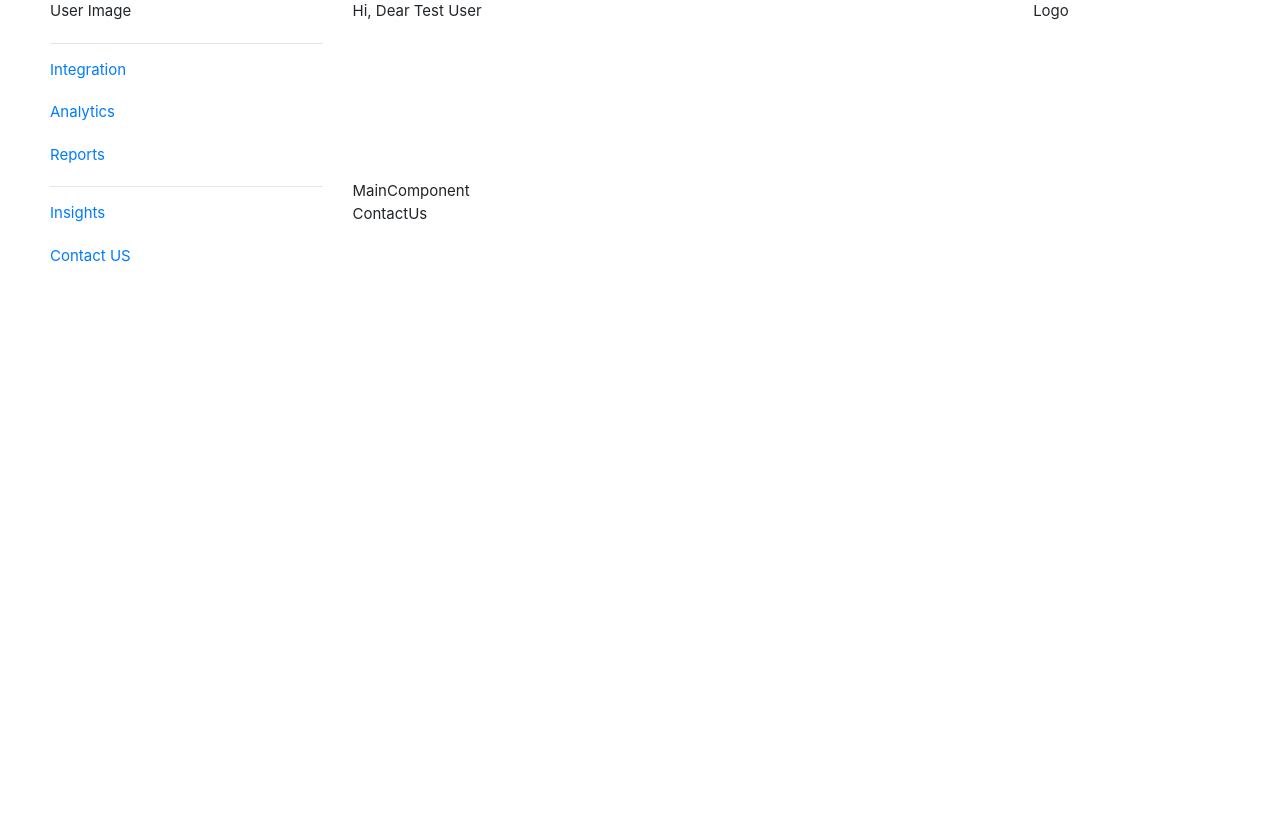
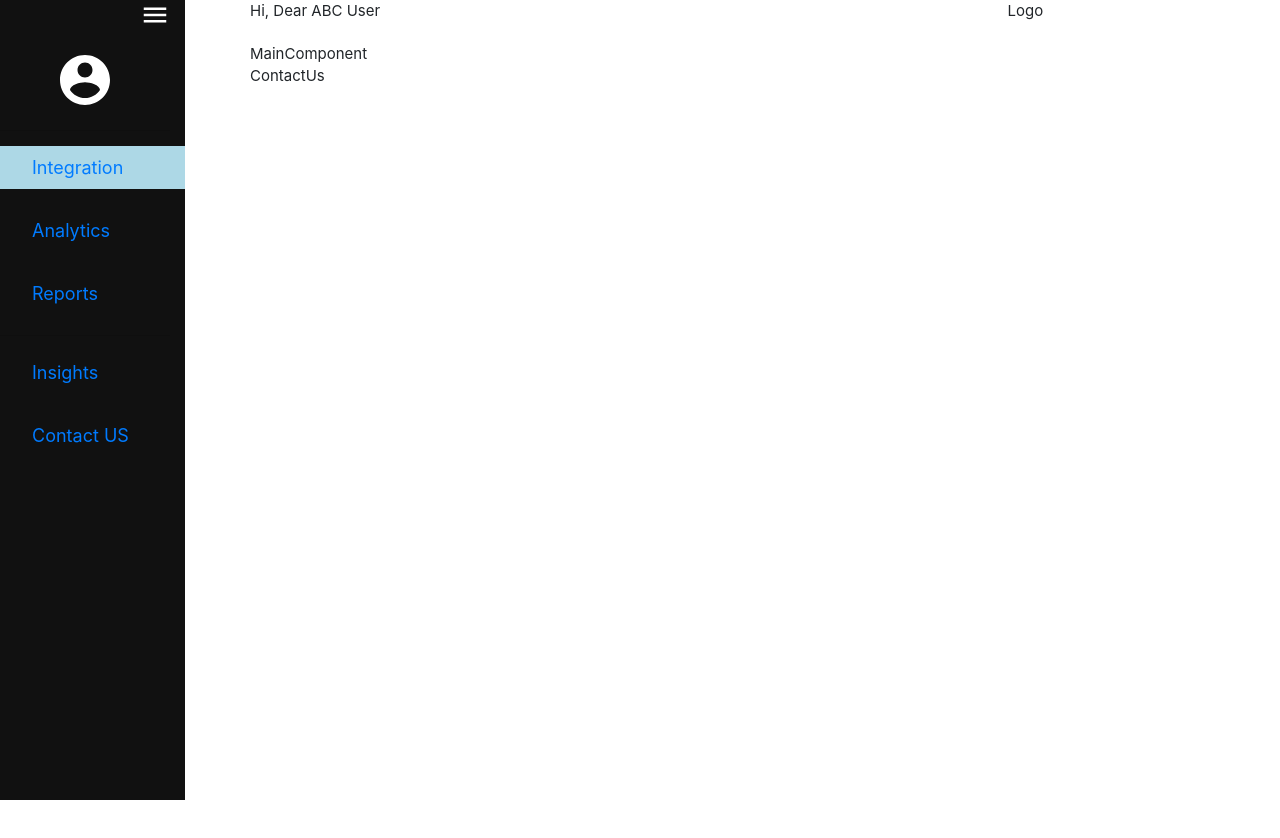
Before and after one commit to abhijeet-sonaje/interview-test, a React (Create React App) app in the folder test-react-app-frontend/: page /contactus in a window 1280 px wide. Shown: the top 838 px of the page. After the commit the page ends 800 px from the top, so only its background shows below. Built offline with nearby package versions, Linux system fonts and the light colour scheme.

Commit message:
sidebar completed

```diff
--- a/test-react-app-frontend/src/App.tsx
+++ b/test-react-app-frontend/src/App.tsx
@@ -6,19 +6,28 @@ import Sidenav from './components/Sidenav/index';
 import Header from './components/Header/index';
 import MainComponent from './components/MainComponent/index';
 
-class App extends Component {
+class App extends Component<any, any> {
+    constructor(props: any) {
+        super(props);
+        this.state = {
+            margin: "200px"
+        }
+    }
+
+    setMarginToZero() {
+        this.setState({
+            margin: "0px"
+        })
+    }
+
     render() {
         return (
             <div className="main-container">
                 <Router>
-                    <div className="row">
-                        <div className="col-md-3">
-                            <Sidenav />
-                        </div>
-                        <div className="col-md-9">
-                            <Header />
-                            <MainComponent />
-                        </div>
+                    <Sidenav setMarginToZero={this.setMarginToZero.bind(this)} />
+                    <div className="main" style={{ marginLeft: this.state.margin }}>
+                        <Header name="ABC" />
+                        <MainComponent />
                     </div>
                 </Router>
             </div>
--- a/test-react-app-frontend/src/components/Header/index.tsx
+++ b/test-react-app-frontend/src/components/Header/index.tsx
@@ -1,14 +1,14 @@
 import React, { Component } from 'react';
 
 
-export default class App extends Component {
+export default class App extends Component<any> {
     public render() {
         return (
-            <div className="row header-height">
-                <div className="col-sm-9">
-                    Hi, Dear Test User
+            <div className="row">
+                <div className="col-sm-9 col-md-9 col-lg-9">
+                    Hi, Dear {this.props.name} User
                 </div>
-                <div className="col-sm-3">
+                <div className="col-sm-3 col-md-3 col-lg-3">
                     Logo
                 </div>
             </div>
--- a/test-react-app-frontend/src/components/MainComponent/index.tsx
+++ b/test-react-app-frontend/src/components/MainComponent/index.tsx
@@ -1,5 +1,5 @@
 import React, { Component } from 'react';
-import { Switch, Route } from "react-router-dom";
+import { Switch, Route, Redirect } from "react-router-dom";
 
 import Integration from './Integration/index';
 import Analytics from './Analytics/index';
@@ -14,11 +14,11 @@ export default class App extends Component<any, any> {
                 <div className="col-md col-sm">
                     MainComponent
                     <Switch>
-                        <Route path="/integration">
-                            <Integration />
-                        </Route>
                         <Route path="/analytics">
                             <Analytics />
+                            <Route path="/integration">
+                                <Integration />
+                            </Route>
                         </Route>
                         <Route path="/reports">
                             <Reports />
@@ -30,6 +30,9 @@ export default class App extends Component<any, any> {
                             <ContactUs />
                         </Route>
                     </Switch>
+                    <Route exact path="/" render={() => (
+                        <Redirect to="/integration" />
+                    )} />
                 </div>
             </div>
         );
--- /dev/null
+++ b/test-react-app-frontend/src/components/Sidenav/index.scss
@@ -0,0 +1,56 @@
+.sidebar {
+    height: 100%;
+    width: 0;
+    position: fixed;
+    z-index: 1;
+    top: 0;
+    left: 0;
+    background-color: #111;
+    overflow-x: hidden;
+    transition: 0.5s;
+
+    .sidenav-items {
+        padding: 8px 8px 8px 32px;
+        text-decoration: none;
+        font-size: 18px;
+        color: #818181;
+        display: block;
+        transition: 0.3s;
+    }
+
+    a:hover {
+        color: #f1f1f1;
+    }
+
+    .active {
+        background: lightblue;
+    }
+}
+
+  .openbtn {
+    font-size: 20px;
+    cursor: pointer;
+    background-color: #111;
+    color: white;
+    padding: 10px 15px;
+    border: none;
+  }
+
+  .openbtn:hover {
+    background-color: #444;
+  }
+
+  .menu-logo {
+    width: 30px;
+    cursor: pointer;
+  }
+
+  .user-logo {
+    width: 60px;
+    cursor: pointer;
+  }
+
+  @media screen and (max-height: 450px) {
+    .sidebar {padding-top: 15px;}
+    .sidebar a {font-size: 18px;}
+  }
--- a/test-react-app-frontend/src/components/Sidenav/index.tsx
+++ b/test-react-app-frontend/src/components/Sidenav/index.tsx
@@ -1,44 +1,74 @@
 import React, { Component } from 'react';
 
+import "./index.scss";
 import { Link } from "react-router-dom";
+import MenuLogo from "./../../menu.svg";
+import UserLogo from "./../../user.svg";
 
-export default class App extends Component {
+export interface IAppProps {
+    setMarginToZero: Function
+}
+export default class App extends Component<IAppProps, any> {
+    constructor(props: IAppProps) {
+        super(props);
+        this.state = {
+            width: "200px",
+            selectedLink: "integration"
+        };
+    }
+
+    hideSidebar() {
+        this.setState({
+            width: "0px"
+        });
+        this.props.setMarginToZero();
+    }
+
+    setLinkToActive(link: any) {
+        this.setState({
+            selectedLink: link
+        });
+    }
+
     public render() {
         return (
-            <div>
-                <div className="row full-height">
+            <div className="row sidebar full-height" style={{ width: this.state.width }}>
                 <div className="col-md">
-                        <div className="row sidenav-items">
-                            <div className="col-md">
-                                User Image
+                    <div className="row ">
+                        <div className="col-md text-right">
+                            <img className="menu-logo" onClick={(e) => { this.hideSidebar(); }} src={MenuLogo} alt="Menu Icon" />
+                        </div>
+                    </div>
+                    <div className="row ">
+                        <div className="col-md text-center">
+                            <img className="user-logo" src={UserLogo} alt="User Icon" />
                         </div>
                     </div>
                     <hr />
-                        <div className="row sidenav-items">
+                    <div className={"row sidenav-items" + (this.state.selectedLink === "integration" ? " active" : "")}>
                         <div className="col-md">
-                                <Link to="/integration">Integration</Link>
+                            <Link to="/integration" onClick={(e) => { this.setLinkToActive("integration"); }}>Integration</Link>
                         </div>
                     </div>
-                        <div className="row sidenav-items">
+                    <div className={"row sidenav-items" + (this.state.selectedLink === "analytics" ? " active" : "")}>
                         <div className="col-md">
-                                <Link to="/analytics">Analytics</Link>
+                            <Link to="/analytics" onClick={(e) => { this.setLinkToActive("analytics"); }}>Analytics</Link>
                         </div>
                     </div>
-                        <div className="row sidenav-items">
+                    <div className={"row sidenav-items" + (this.state.selectedLink === "reports" ? " active" : "")}>
                         <div className="col-md">
-                                <Link to="/reports">Reports</Link>
+                            <Link to="/reports" onClick={(e) => { this.setLinkToActive("reports"); }}>Reports</Link>
                         </div>
                     </div>
                     <hr />
-                        <div className="row sidenav-items">
+                    <div className={"row sidenav-items" + (this.state.selectedLink === "insights" ? " active" : "")}>
                         <div className="col-md">
-                                <Link to="/insights">Insights</Link>
+                            <Link to="/insights" onClick={(e) => { this.setLinkToActive("insights"); }}>Insights</Link>
                         </div>
                     </div>
-                        <div className="row sidenav-items">
+                    <div className={"row sidenav-items" + (this.state.selectedLink === "contactus" ? " active" : "")}>
                         <div className="col-md">
-                                <Link to="/contactus">Contact US</Link>
-                            </div>
+                            <Link to="/contactus" onClick={(e) => { this.setLinkToActive("contactus"); }}>Contact US</Link>
                         </div>
                     </div>
                 </div>
```
Also changed, not shown: test-react-app-frontend/src/menu.svg (added), test-react-app-frontend/src/user.svg (added). Lines whose indentation alone changed are shown as unchanged.
